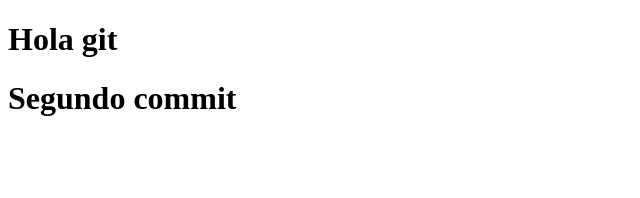
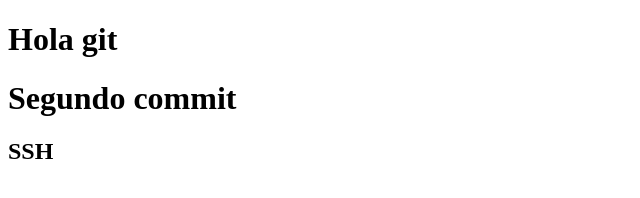
Before and after one commit to RenatoArenas/Prueba2, a plain HTML site: page index.html in a window 1280 px wide. Shown: the full height of the page, 0-640 px from the left. Drawn offline with Linux system fonts and the light colour scheme.

Commit message:
Versión con SSH

```diff
--- a/index.html
+++ b/index.html
@@ -9,5 +9,6 @@
 <body>
     <h1>Hola git</h1>
     <h1>Segundo commit</h1>
+    <h2>SSH</h2>
 </body>
 </html>
```
